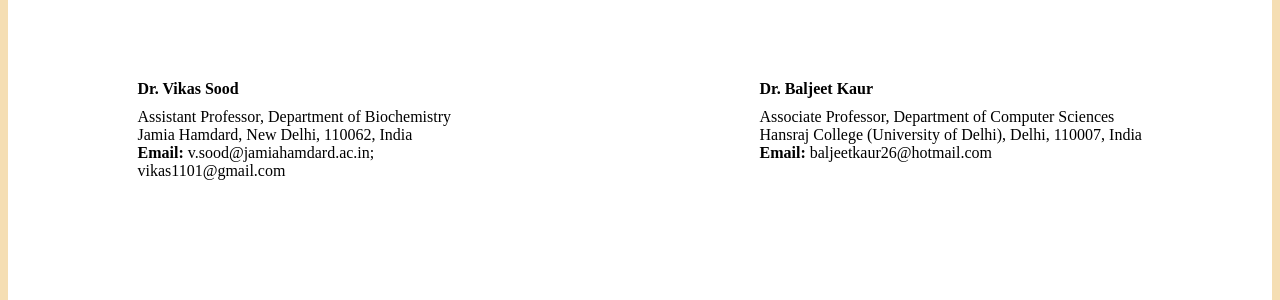
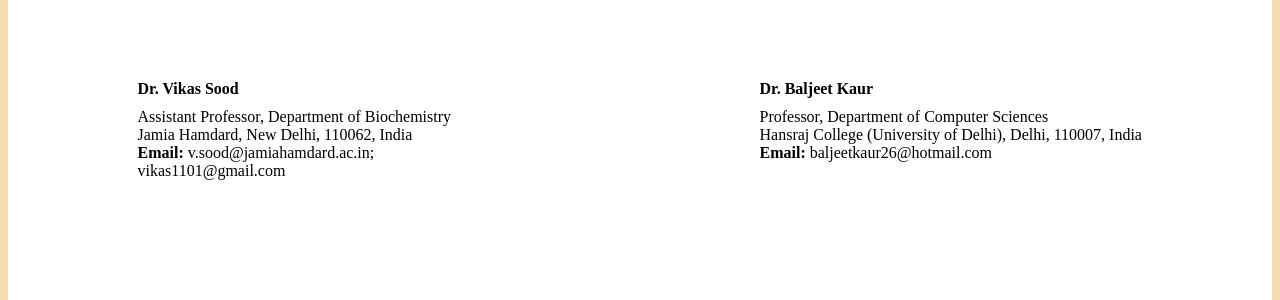
Before and after one commit to vikassood1101/qufind, a Flask app: page /contactus/ in a window 1280 px wide. Shown: the part 387-687 px from the top of the page. Run offline with Flask 3, Linux system fonts and the light colour scheme; parts of the project's set-up code (start-up, migrations or seed data) failed here and were passed over.

Commit message:
Updated designation on Contact page

```diff
--- a/templates/contactus.html
+++ b/templates/contactus.html
@@ -14,7 +14,7 @@
             </div>
             <div class="descblock">
                 <h4>Dr. Baljeet Kaur</h4>
-                <div>Associate Professor, Department of Computer Sciences</div>
+                <div>Professor, Department of Computer Sciences</div>
                 <div>Hansraj College (University of Delhi), Delhi, 110007, India</div>
                 <div><b>Email:</b> baljeetkaur26@hotmail.com </div>
             </div>
```
